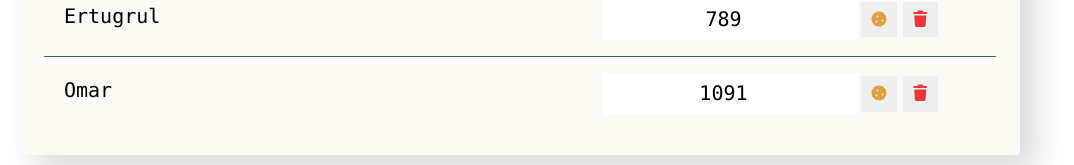
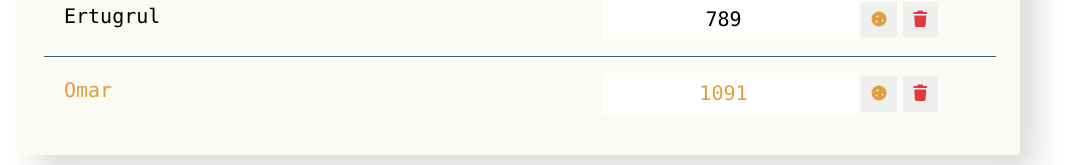
Before and after one commit to AkobirCoder/ReactJS-tutorial, a React (Create React App) app in the folder movie/: page / in a window 1280 px wide. Shown: the part 577-742 px from the top of the page, without its empty margins (120-1194 px from the left). Built offline with nearby package versions, Linux system fonts and the light colour scheme.

Commit message:
./movie/src/components/movie-list-item/Movie-list-item.css was updated

```diff
--- a/movie/src/components/movie-list-item/Movie-list-item.css
+++ b/movie/src/components/movie-list-item/Movie-list-item.css
@@ -55,11 +55,11 @@
     transform: translateX(0px);
 }
 
-.list-group-item.increase .list-group-item-label,
-.list-group-item.increase .list-group-item-input {
+.list-group-item.favourite .list-group-item-label,
+.list-group-item.favourite .list-group-item-input {
     color: #e09f3e;
 }
 
-.list-group-item.increase .btn-star {
+.list-group-item.favourite .btn-star {
     color: #aeaeae;
 }
```
